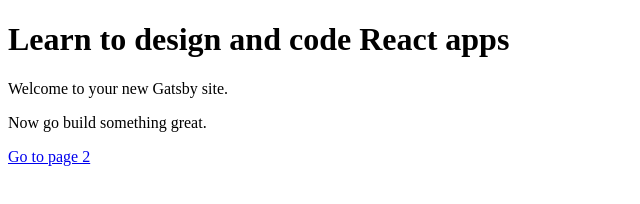
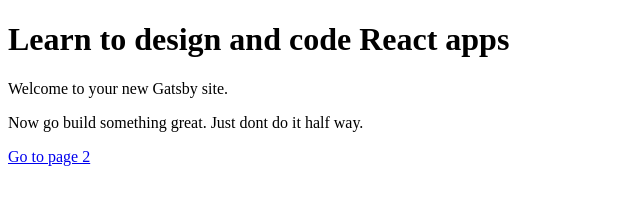
Before and after one commit to HasbullahMnor/design-code-3, a Gatsby site: page / in a window 1280 px wide. Shown: the whole page, without its empty margins (0-640 px from the left). Built offline with nearby package versions, Linux system fonts and the light colour scheme; Gatsby itself is replaced by a stand-in of ours.

Commit message:
remove space

```diff
--- a/src/pages/404.js
+++ b/src/pages/404.js
@@ -1,6 +1,6 @@
 import React from 'react'
 
-const NotFoundPage = () =>  (
+const NotFoundPage = () => (
   <div>
     <h1>NOT FOUND</h1>
     <p>You just hit a route that doesn&#39;t exist... the sadness.</p>
--- a/src/pages/index.js
+++ b/src/pages/index.js
@@ -5,7 +5,7 @@ const IndexPage = () => (
   <div>
     <h1>Learn to design and code React apps</h1>
     <p>Welcome to your new Gatsby site.</p>
-    <p>Now go build something great.</p>
+    <p>Now go build something great. Just dont do it half way.</p>
     <Link to="/page-2/">Go to page 2</Link>
   </div>
 )
```
